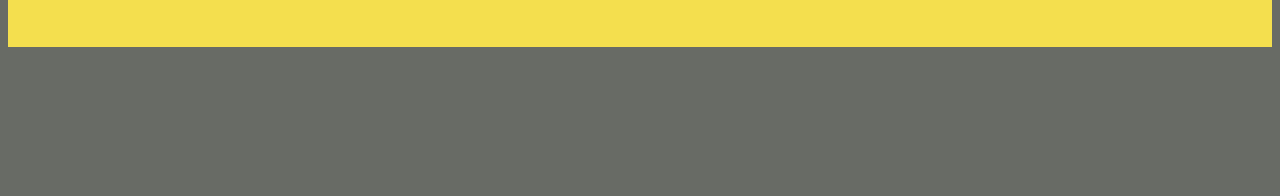
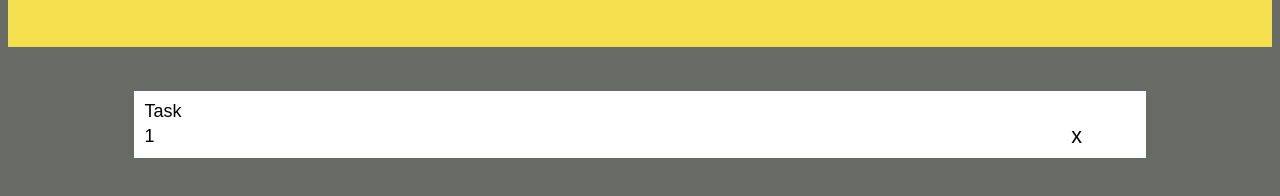
Before and after one commit to dh1542/ToDo-List-WebApp, a plain HTML site: page index.html in a window 1280 px wide. Shown: the part 152-348 px from the top of the page. Drawn offline with Linux system fonts and the light colour scheme; a web font is replaced by a local one.

Commit message:
reworked remove button to span element

```diff
--- a/index.html
+++ b/index.html
@@ -31,7 +31,7 @@
         <section class="list">
             <div id="container">
                 <ul id="theList">
-
+                    <li id="listElement0">Task 1<span id="remove">x</span></li>
                 </ul>
             </div>
 
```
